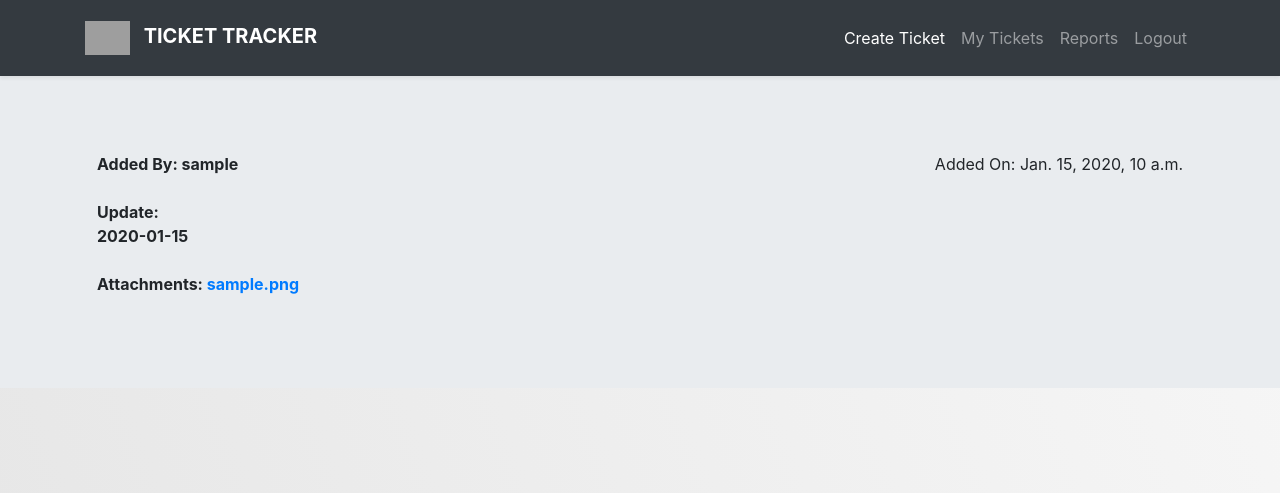
After one commit to vikashvishnu1508/ticketManagementSystem, a Django app: page /1/update/1 in a window 1280 px wide. The commit adds this page. Shown: the top 493 px of the page. Run offline with Django 3.2, Linux system fonts and the light colour scheme; tables that the repository leaves empty hold one stand-in row (values such as "Sample post"); some libraries are stand-ins or nearby versions; grey boxes are pictures that could not be loaded.

Commit message:
tring out classed based view

```diff
--- a/firstPage/models.py
+++ b/firstPage/models.py
@@ -158,6 +158,7 @@ class IssueAssignmentDetails(models.Model):
                              blank=False,
                              related_name='assignmentAssignedBy')
     comment = models.TextField()
+    attachments = models.FileField(upload_to='documents/Assignment/', null=True, blank=True)
 
     def __str__(self):
         return f'{self.issue} - {self.comment}'
@@ -177,87 +178,7 @@ class IssueUpdateDetails(models.Model):
                              blank=False,
                              related_name='addedBy')
     update = models.TextField()
+    attachments = models.FileField(upload_to='documents/Updates/', null=True, blank=True)
 
     def __str__(self):
         return f'{self.issue} - {self.update}'
-
-
-# class ProductCategory(models.Model):
-#     categoryName = models.CharField(max_length=1000)
-
-#     def __str__(self):
-#         return f'{self.categoryName}'
-
-
-# class Product(models.Model):
-#     categoryName = models.ForeignKey(ProductCategory,
-#                                      on_delete=models.CASCADE,
-#                                      related_name='category',
-#                                      null=False,
-#                                      blank=False
-#                                     #  ,
-#                                     #  default=0
-#                                      )
-#     productName = models.CharField(max_length=1000)
-#     modelNumber = models.CharField(max_length=1000,
-#                                    null=False,
-#                                    default='1.0')
-
-#     def __str__(self):
-#         return f'{self.categoryName} - {self.productName} - {self.modelNumber}'
-
-
-# class Company(models.Model):
-#     name = models.CharField(max_length=100)
-#     address = models.CharField(max_length=8000)
-#     location = models.CharField(max_length=100)
-#     phoneNumber = models.CharField(max_length=10)
-
-#     def __str__(self):
-#         return f'{self.name} - {self.location} - {self.phoneNumber}'
-
-
-# class Partner(models.Model):
-#     company = models.ForeignKey(Company,
-#                                 on_delete=models.CASCADE,
-#                                 null=False,
-#                                 blank=False,
-#                                 default=0,
-#                                 related_name='partnerCompany')
-#     serviceType = models.CharField(max_length=1000)
-#     isActive = models.BooleanField(null=False,
-#                                    blank=False,
-#                                    default=False)
-
-#     def __str__(self):
-#         return f'{self.company} - Service : {self.serviceType} - Active : {self.isActive}'
-
-
-# class Client(models.Model):
-#     partner = models.ForeignKey(Partner,
-#                                 on_delete=models.CASCADE,
-#                                 null=False,
-#                                 blank=False,
-#                                 # default=0,
-#                                 related_name='clientPartner')
-#     user = models.ForeignKey(User,
-#                              on_delete=models.CASCADE,
-#                              null=False,
-#                              blank=False,
-#                             #  default=0,
-#                              related_name='actulClientUser')
-#     company = models.ForeignKey(Company,
-#                                 on_delete=models.CASCADE,
-#                                 null=False,
-#                                 blank=False,
-#                                 # default=0,
-#                                 related_name='clientCompany')
-#     product = models.ForeignKey(Product,
-#                              on_delete=models.CASCADE,
-#                              null=False,
-#                              blank=False,
-#                             #  default=0,
-#                              related_name='clientProduct')
-
-#     def __str__(self):
-#         return f'{self.company} - {self.product}'
--- a/firstPage/static/CSS/style.css
+++ b/firstPage/static/CSS/style.css
@@ -19,8 +19,3 @@ code {
 #wholeContainer {
     background-color: rgb(99, 21, 224) !important
 }
-
-
-/* #signupDiv {
-    float: right;
-} */
--- a/firstPage/templates/firstPage/addUpdate.html
+++ b/firstPage/templates/firstPage/addUpdate.html
@@ -10,7 +10,7 @@
 		<div class="container">
 				<div class="row align-items-center">
 						<div class="col-md-9">
-								<form method="post">
+								<form method="post"  enctype="multipart/form-data">
                   {% csrf_token %}
                   {% for field in form %}
                     <p>
--- a/firstPage/templates/firstPage/assignComment.html
+++ b/firstPage/templates/firstPage/assignComment.html
@@ -10,7 +10,7 @@
 		<div class="container">
 				<div class="row align-items-center">
 						<div class="col-md-9">
-								<form method="post">
+								<form method="post" enctype="multipart/form-data">
                   {% csrf_token %}
                   {% for field in form %}
                     <p>
--- a/firstPage/templates/firstPage/index.html
+++ b/firstPage/templates/firstPage/index.html
@@ -60,7 +60,7 @@ Hi <span class="text-left text-capitalize lead">{{user.first_name}}</span>, Here
   {% for field in filter.form %}
       <tr class="table table-borderless">
           <td>{{ field.label_tag }}</td>
-          <td>{{ field|bootstrap }}</td>
+          <td>{{ field }}</td>
       </tr>
   {% endfor %}
   </table>
--- /dev/null
+++ b/firstPage/templates/firstPage/update.html
@@ -0,0 +1,38 @@
+
+{% extends "firstPage/base.html" %}
+{% load static %}
+{% block title %}
+	Update
+{% endblock %}
+{% block body %}
+
+<div class="jumbotron jumbotron-fluid vertical-center">
+		<div class="container">
+				<div class="row align-items-center">
+						<div class="col-md-12">
+								<table class="table table-borderless">
+									<tbody>
+										<tr>
+											<th class="text-left">Added By: {{ update.addedBy }}</th>
+											<td class="text-right">Added On: {{ update.dateAdded }}</td>
+										</tr>
+										<tr>
+											<th colspan="2" class="text-left">Update: <br>{{ update.update }}</th>
+										</tr>
+										<tr>
+											<th colspan="2" class="text-left">
+												{% if update.attachments %}
+													Attachments: <a href="{{ update.attachments.url }}">{{ attachment_name }}</a>
+												{% else %}
+													Attachments: No attachments
+												{% endif %}
+											</th>
+										<tr>
+									</tbody>
+								</table>
+						</div>
+				</div>
+		</div>
+</div>
+
+{% endblock %}
--- a/firstPage/urls.py
+++ b/firstPage/urls.py
@@ -1,5 +1,8 @@
 from django.urls import path, re_path
 from . import views
+from django.conf import settings
+from django.conf.urls.static import static
+
 
 urlpatterns = [
     path('', views.index, name="index"),
@@ -9,5 +12,9 @@ urlpatterns = [
     path('<int:ticket>/assignComment', views.ticketsAssignComment, name="assignComment"),
     path('login', views.login_view, name="login"),
     path('logout', views.logout_view, name="logout"),
-    path('createIssue', views.create_issue, name='createIssue')
+    path('createIssue', views.create_issue, name='createIssue'),
+    path('<int:ticket>/update/<int:sequence>', views.Updates.as_view(), name="update")
 ]
+
+if settings.DEBUG:
+    urlpatterns += static(settings.MEDIA_URL, document_root=settings.MEDIA_ROOT)
--- a/firstPage/views.py
+++ b/firstPage/views.py
@@ -4,6 +4,8 @@ from django.http import Http404, HttpResponse, HttpResponseRedirect
 from django.shortcuts import render
 from django.urls import reverse
 from django.contrib.auth.models import User
+from django.views import View
+import os
 
 from .models import Department, Role, Product, IssueType, Priority, Status, Issue, Profile, InvestigationDetails, IssueAssignmentDetails, IssueUpdateDetails
 from .forms import SignUpForm, IssueCreationForm, AddUpdate, AssignComment
@@ -119,7 +121,7 @@ def tickets(request, ticket):
 
 def ticketsAddUpdate(request, ticket):
     if request.method == 'POST':
-        form = AddUpdate(data=request.POST)
+        form = AddUpdate(request.POST, request.FILES)
         if form.is_valid():
             update = form.save(commit=False)
             update.addedBy = request.user
@@ -134,7 +136,7 @@ def ticketsAddUpdate(request, ticket):
 
 def ticketsAssignComment(request, ticket):
     if request.method == 'POST':
-        form = AssignComment(data=request.POST)
+        form = AssignComment(request.POST, request.FILES)
         if form.is_valid():
             issue = Issue.objects.get(pk=ticket)
             comment = form.save(commit=False)
@@ -149,3 +151,13 @@ def ticketsAssignComment(request, ticket):
     else:
         form = AssignComment()
         return render(request, 'firstPage/assignComment.html', {'form': form})
+
+class Updates(View):
+    def get(self, request, ticket, sequence):
+        update = IssueUpdateDetails.objects.get(issue=ticket, sequence= sequence)
+        attachment_name = os.path.basename(update.attachments.path) if update.attachments != None else None
+        context= {
+            'update': update,
+            'attachment_name': attachment_name
+        }
+        return render(request, "firstPage/update.html", context)
--- a/ticketApp/settings.py
+++ b/ticketApp/settings.py
@@ -127,3 +127,6 @@ USE_TZ = True
 # https://docs.djangoproject.com/en/2.0/howto/static-files/
 
 STATIC_URL = '/static/'
+
+MEDIA_URL = '/media/'
+MEDIA_ROOT = os.path.join(BASE_DIR, 'media')
```
Also changed, not shown: firstPage/forms.py (+9 -3 lines), firstPage/templates/firstPage/ticket.html (+18 -2 lines), requirements.txt (added, +49 -0 lines), firstPage/migrations/0016_issueupdatedetails_attachments.py (added), firstPage/migrations/0017_auto_20200412_2119.py (added), media/documents/Updates/portfolio-app-screenshot.jpg (added).
